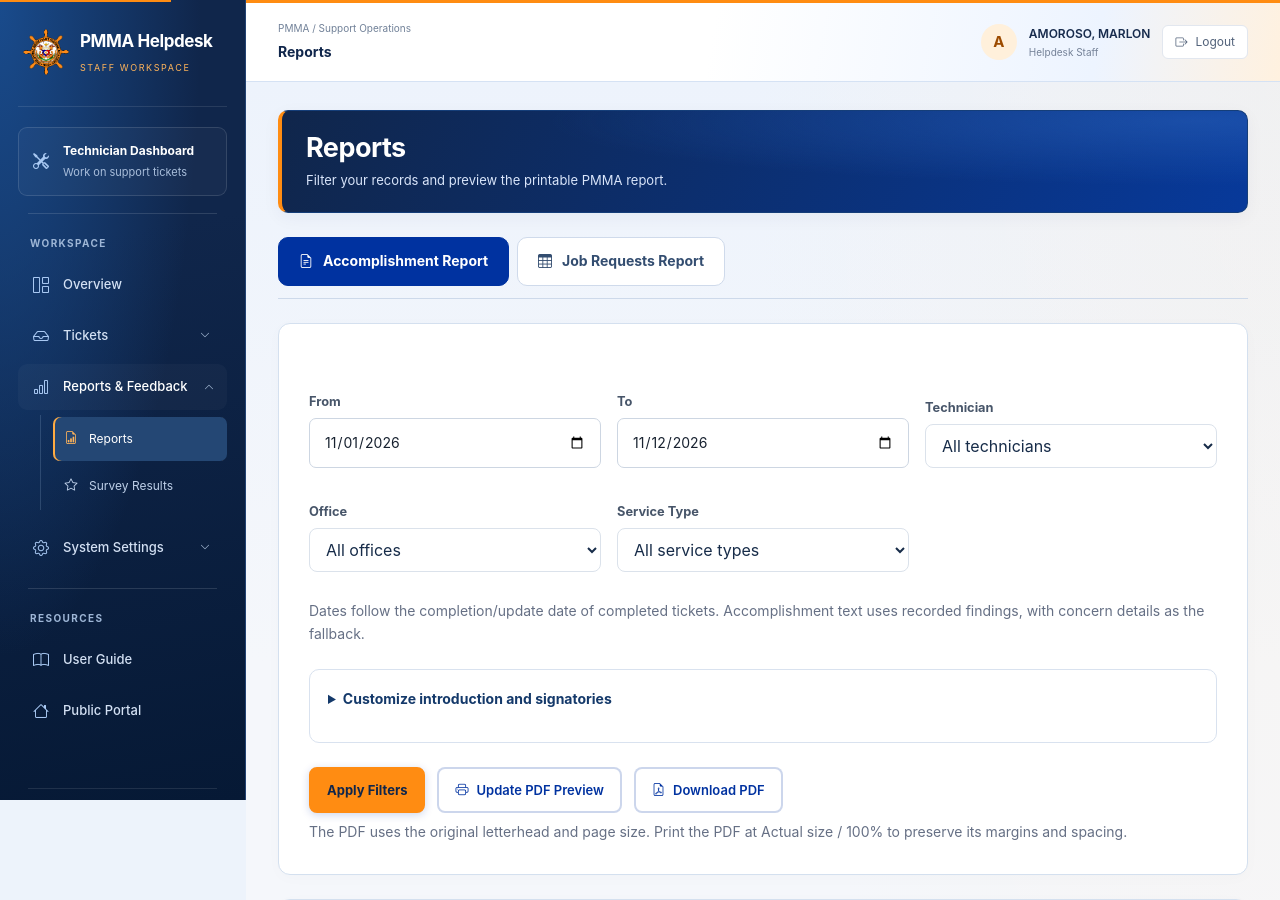
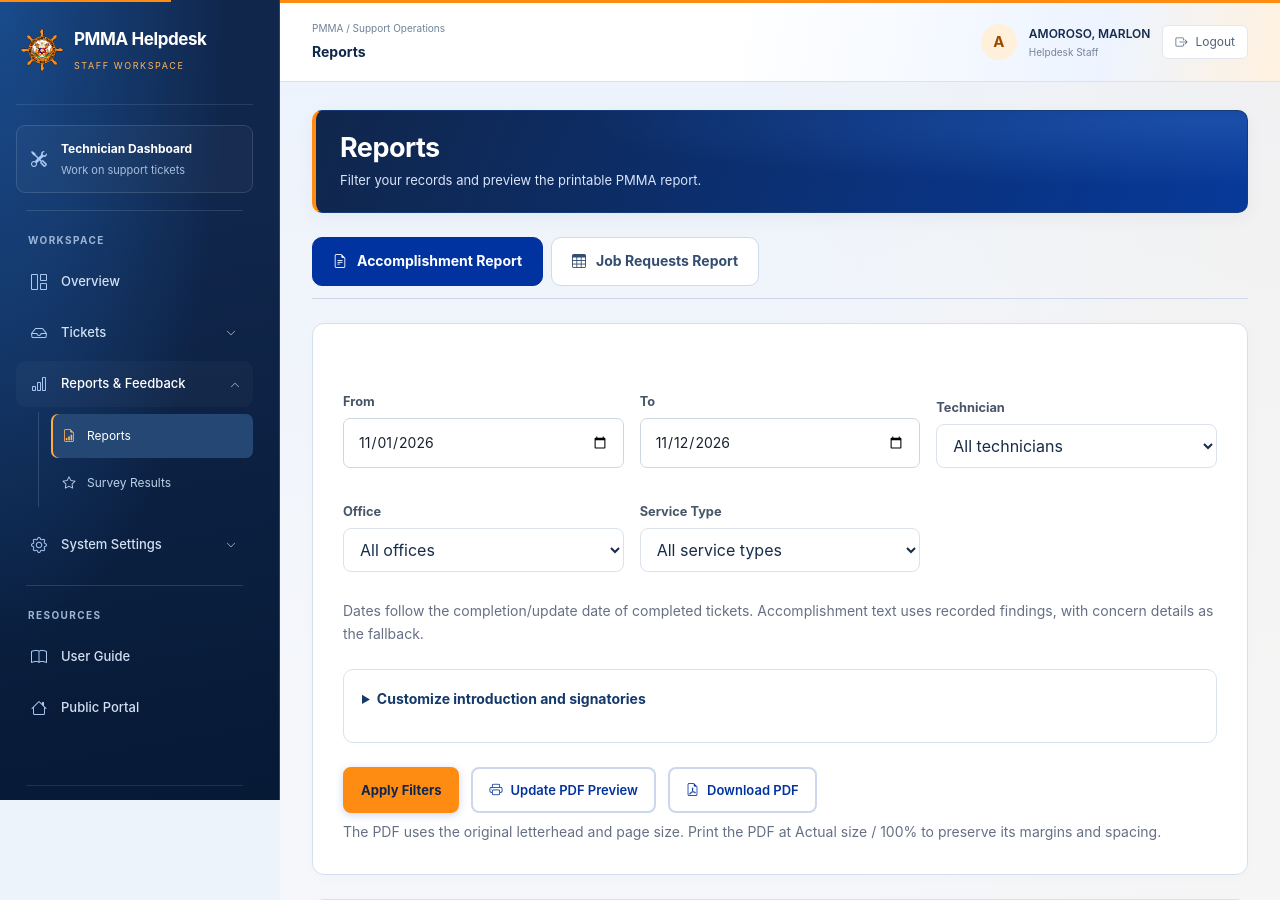
Before and after one commit to pmma-jerryamata/2026_PMMALaravelTemplate, a Laravel app: page /report in a window 1280 px wide. Shown: the top 900 px of the page. Run offline with Laravel 9, Linux system fonts and the light colour scheme; a user stored in the database is signed in; data comes from the database, SQL or seed files in the repository.

Commit message:
feat: enhance admin sidebar styling for consistent navigation width and scrollbar behavior

```diff
--- a/public/helpdesk/css/legacy-adapter.css
+++ b/public/helpdesk/css/legacy-adapter.css
@@ -173,3 +173,22 @@ body { margin: 0; }
 .service-reorder-actions{display:inline-flex;gap:4px;margin:0;flex-shrink:0;vertical-align:middle}.service-reorder-actions form{display:inline-flex;margin:0}.service-reorder-actions button{min-width:44px;min-height:44px}
 
 .service-name-cell{display:flex;align-items:center;gap:14px;min-width:0}.service-name-label{min-width:0;overflow-wrap:anywhere;line-height:1.6}.service-name-cell .service-reorder-actions{flex-direction:column}.service-name-cell .service-reorder-actions button{margin:0;padding:8px;min-width:44px;min-height:44px}@media(max-width:640px){.service-name-cell{gap:10px}}
+
+/* Keep navigation width consistent when expanded groups introduce a scrollbar. */
+.admin-workspace { --staff-sidebar-width: 280px; }
+.admin-workspace .admin-sidebar { box-sizing: border-box; scrollbar-gutter: stable; scrollbar-width: thin; scrollbar-color: #7293bf66 transparent; overflow-x: hidden; }
+.admin-workspace .admin-sidebar::-webkit-scrollbar { width: 7px; }
+.admin-workspace .admin-sidebar::-webkit-scrollbar-track { background: transparent; }
+.admin-workspace .admin-sidebar::-webkit-scrollbar-thumb { background: #7293bf66; border-radius: 8px; }
+.admin-workspace .admin-sidebar > .admin-brand, .admin-workspace .admin-sidebar > nav, .admin-workspace .admin-sidebar-bottom { flex-shrink: 0; }
+.admin-workspace .admin-sidebar .admin-brand img { flex: 0 0 44px; width: 44px; height: 44px; }
+.admin-workspace .admin-sidebar .admin-brand > span { min-width: 0; }
+.admin-workspace .admin-sidebar .admin-brand strong { font-size: 17px; white-space: nowrap; overflow-wrap: normal; }
+@media(min-width:769px) {
+    .admin-workspace .admin-sidebar { width: var(--staff-sidebar-width); min-width: var(--staff-sidebar-width); padding: 26px 16px; }
+    .admin-workspace .admin-shell { margin-left: var(--staff-sidebar-width); }
+}
+@media(max-width:768px) {
+    .admin-workspace .admin-sidebar { width: min(300px, calc(100vw - 32px)); padding: 24px 14px; }
+    .admin-workspace .admin-shell { margin-left: 0; }
+}
```
